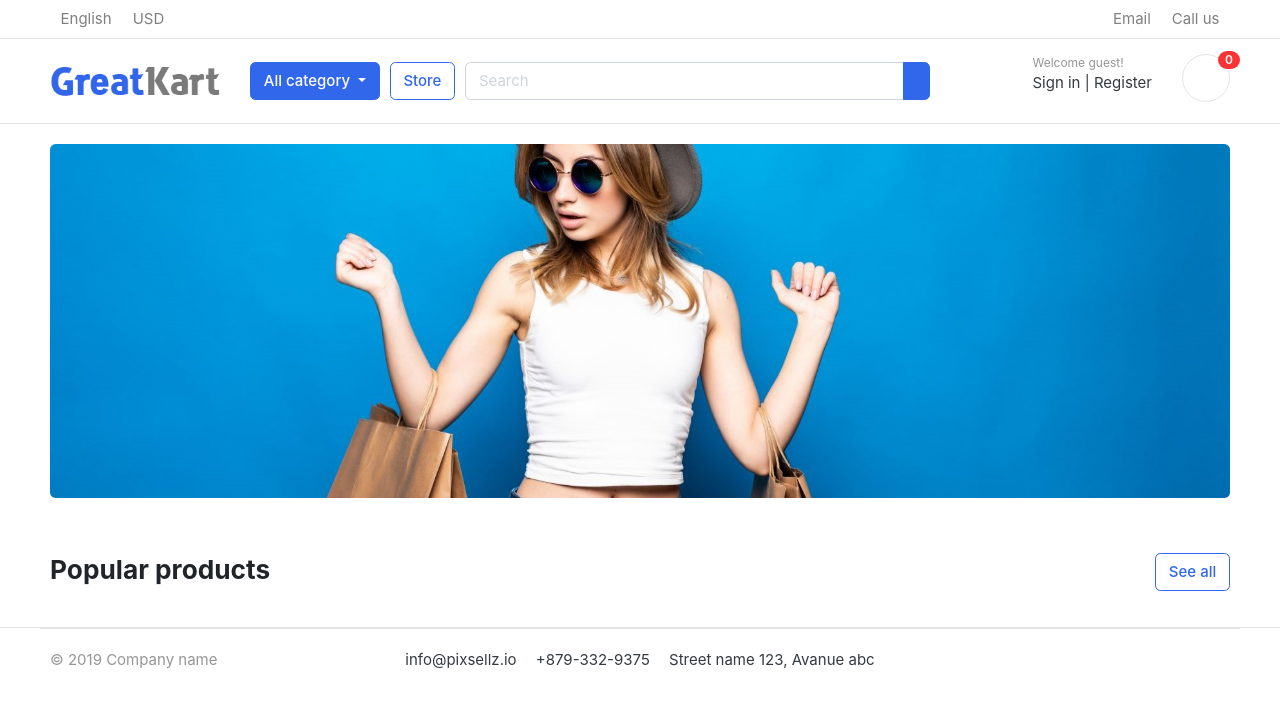
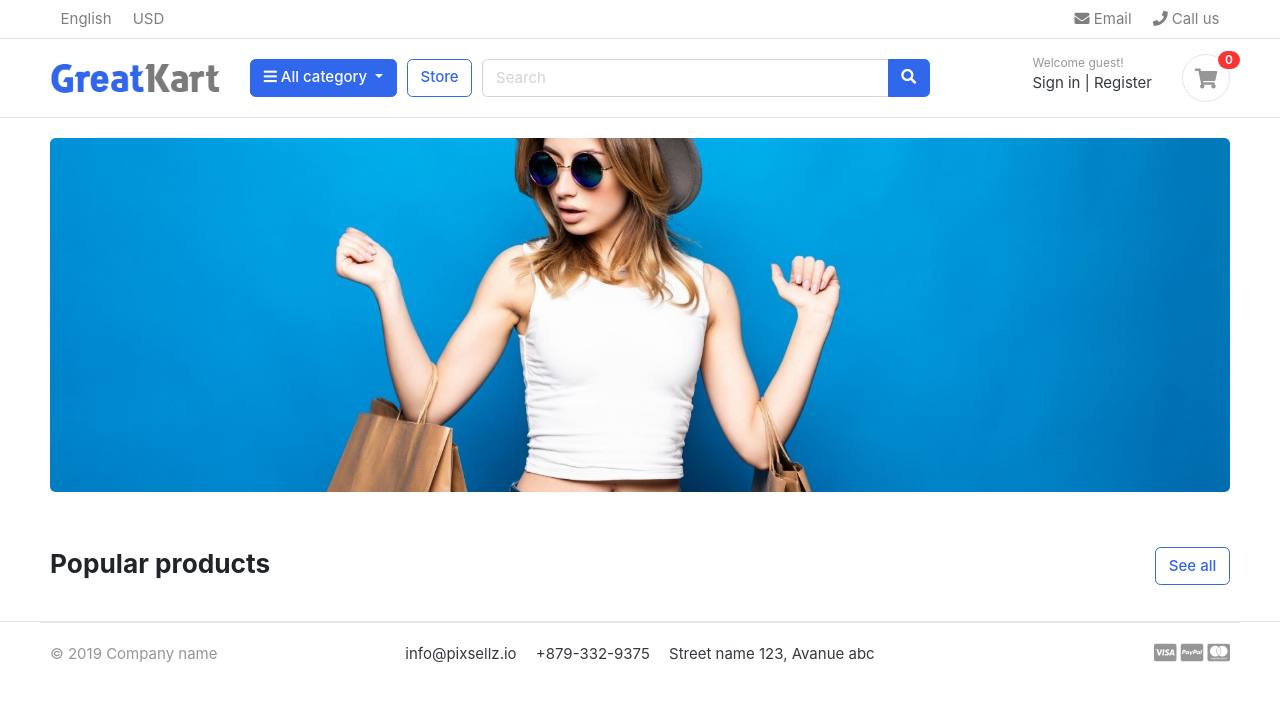
Before and after one commit to gurnitha/django-ecom-advance-rathan-kumar, a Django app: page / in a window 1280 px wide. Shown: the top 708 px of the page. Run offline with Django 3.2, Linux system fonts and the light colour scheme; data that the repository does not hold is empty; some libraries are stand-ins or nearby versions; some web fonts are replaced.

Commit message:
6.26 Loading the all.min.css

```diff
--- a/templates/shared/head.html
+++ b/templates/shared/head.html
@@ -11,7 +11,7 @@
 <script src="{% static 'js/bootstrap.bundle.min.js' %}" type="text/javascript"></script>
 <link href="{% static 'css/bootstrap.css' %}" rel="stylesheet" type="text/css"/>
 <!-- Font awesome 5 -->
-<link href="fonts/fontawesome/css/all.min.css' %}" type="text/css" rel="stylesheet">
+<link href="{% static 'fonts/fontawesome/css/all.min.css' %}" type="text/css" rel="stylesheet">
 <!-- custom style -->
 <link href="{% static 'css/ui.css' %}" rel="stylesheet" type="text/css"/>
 <link href="{% static 'css/responsive.css' %}" rel="stylesheet" media="only screen and (max-width: 1200px)" />
--- a/templates/store/detail-page.html
+++ b/templates/store/detail-page.html
@@ -75,7 +75,7 @@
                         <!-- row.// -->
                         <hr>
                         <a href="./product-detail.html" class="btn  btn-primary"> <span class="text">Add to cart</span> <i class="fas fa-shopping-cart"></i>  </a>
-                        <a href="{% url 'store:store_page' %}" class="btn  btn-primary"> <span class="text">Store</span> <i class="fas fa-shopping-cart"></i>  </a>
+                        <a href="{% url 'store:store_page' %}" class="btn  btn-primary"> <span class="text">Store</span></a>
                     </article>
                     <!-- product-info-aside .// -->
                 </main>
```
Also changed, not shown: README.md.
